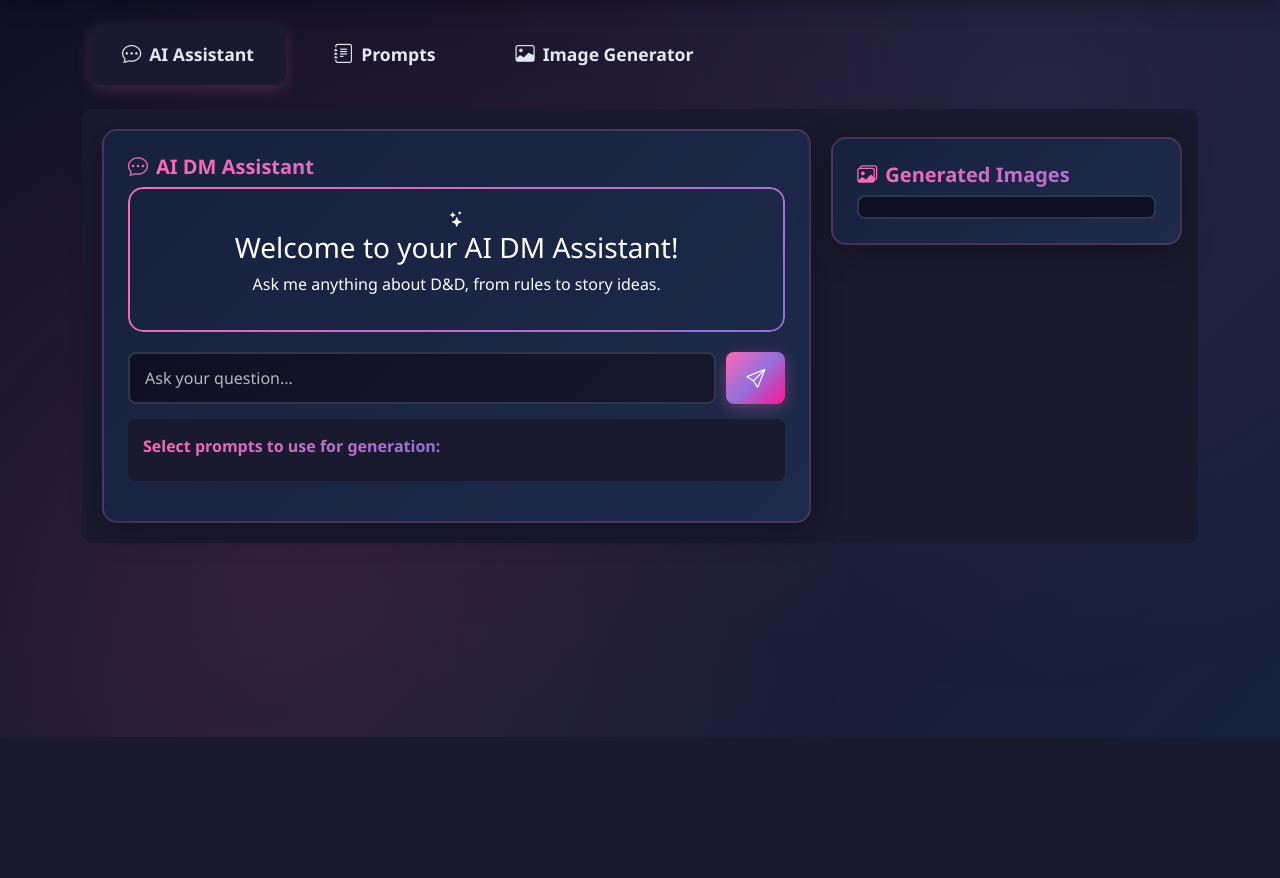
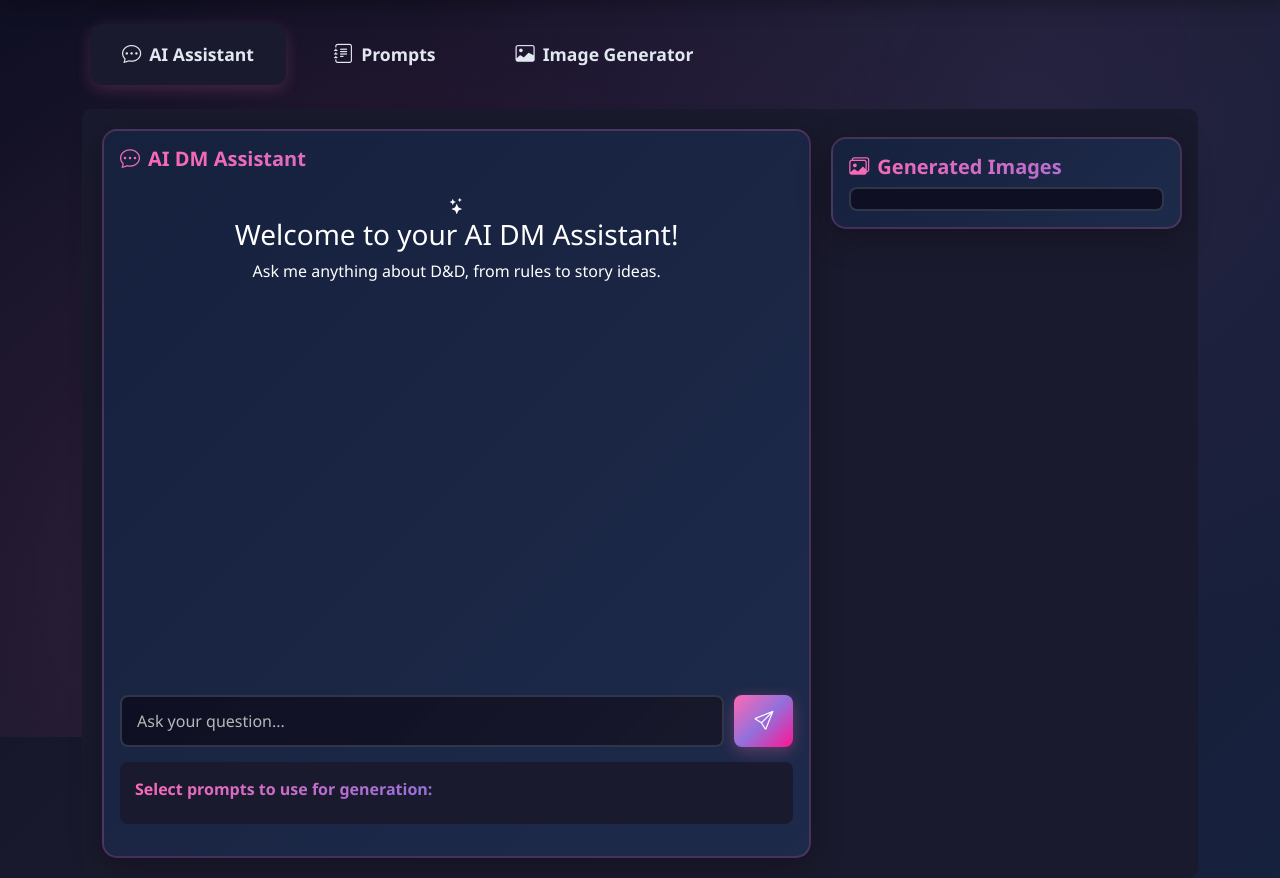
Before and after one commit to NobidoNs/JarvisDND, a Flask app: page /dashboard in a window 1280 px wide. Shown: the part 63-941 px from the top of the page. Before the commit the page ends 800 px from the top, so only its background shows below. Run offline with Flask 2, Linux system fonts and the light colour scheme; the visitor is signed in with stand-in values (Sample User, id 1); data comes from the database, SQL or seed files in the repository; data that the repository does not hold is empty; parts of the project's set-up code (start-up, migrations or seed data) failed here and were passed over; some libraries are stand-ins or nearby versions.

Commit message:
chat fix

```diff
--- a/static/css/style.css
+++ b/static/css/style.css
@@ -1023,35 +1070,47 @@
 
 /* Adjust chat container height */
 .chat-container {
-    background: transparent !important;
-    position: relative;
-    border: none !important;
-    border-radius: 15px;
-    box-shadow: none !important;
-    backdrop-filter: none !important;
-    padding: 20px;
-    margin-bottom: 20px;
-    transition: all 0.3s ease;
+    height: 500px;
+    overflow-y: auto;
+    display: flex;
+    flex-direction: column;
+    gap: 10px;
+    padding: 15px;
 }
 
-.chat-container::before {
-    content: '';
-    position: absolute;
-    top: 0;
-    left: 0;
-    right: 0;
-    bottom: 0;
-    border-radius: 15px;
-    border: 2px solid transparent;
-    background: linear-gradient(135deg, var(--primary-color), var(--secondary-color)) border-box;
-    -webkit-mask: linear-gradient(#fff 0 0) padding-box, linear-gradient(#fff 0 0);
-    -webkit-mask-composite: destination-out;
-    mask-composite: exclude;
-    pointer-events: none;
+.message {
+    display: flex;
+    width: 100%;
+    margin-bottom: 10px;
 }
 
-.card-body {
-    padding: 1.5rem;
+.message.user-message {
+    justify-content: flex-end;
+}
+
+.message.assistant-message {
+    justify-content: flex-start;
+}
+
+.message-content {
+    max-width: 80%;
+    padding: 10px 15px;
+    border-radius: 15px;
+    word-wrap: break-word;
+    overflow-wrap: break-word;
+    white-space: pre-wrap;
+}
+
+.text-response {
+    white-space: pre-wrap;
+    word-wrap: break-word;
+    overflow-wrap: break-word;
+    max-width: 100%;
+}
+
+.response-container {
+    width: 100%;
+    max-width: 100%;
 }
 
 /* Custom scrollbar for gallery */
```
Also changed, not shown: other parts of static/css/style.css (+48 -1 lines).
